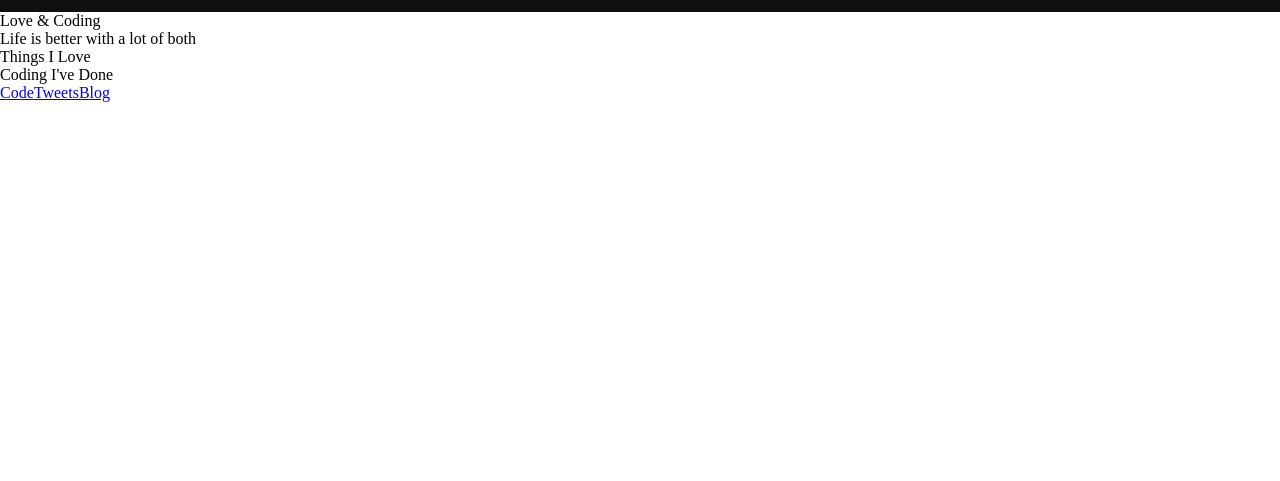
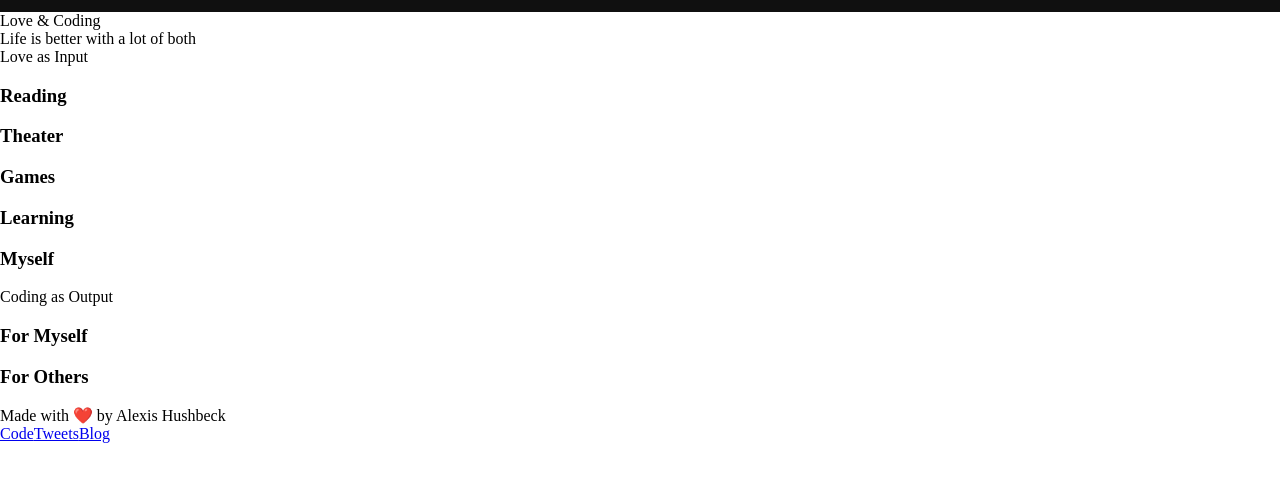
Before and after one commit to LoveAndCoding/loveandcoding.com, a website: page template.html in a window 1280 px wide. Shown: the part 55-536 px from the top of the page. Drawn offline with Linux system fonts and the light colour scheme; a web font is replaced by a local one.

Commit message:
Add More Outlined Sections in Template
+ Add tag to footer and fix blog url to HTTPS

```diff
--- a/template.html
+++ b/template.html
@@ -72,17 +72,25 @@
 		</header>
 		<main>
 			<section>
-				<h2>Things I Love</h2>
+				<h2>Love as Input</h2>
+				<h3>Reading</h3>
+				<h3>Theater</h3>
+				<h3>Games</h3>
+				<h3>Learning</h3>
+				<h3>Myself</h3>
 			</section>
 			<section>
-				<h2>Coding I've Done</h2>
+				<h2>Coding as Output</h2>
+				<h3>For Myself</h3>
+				<h3>For Others</h3>
 			</section>
 		</main>
 		<footer>
+			<p>Made with &#10084;&#65039; by Alexis Hushbeck</p>
 			<nav>
 				<a href="https://github.com/LoveAndCoding">Code</a
 				><a href="https://twitter.com/LoveAndCoding">Tweets</a
-				><a href="http://blog.loveandcoding.com/">Blog</a>
+				><a href="https://blog.loveandcoding.com/">Blog</a>
 			</nav>
 		</footer>
 
```
